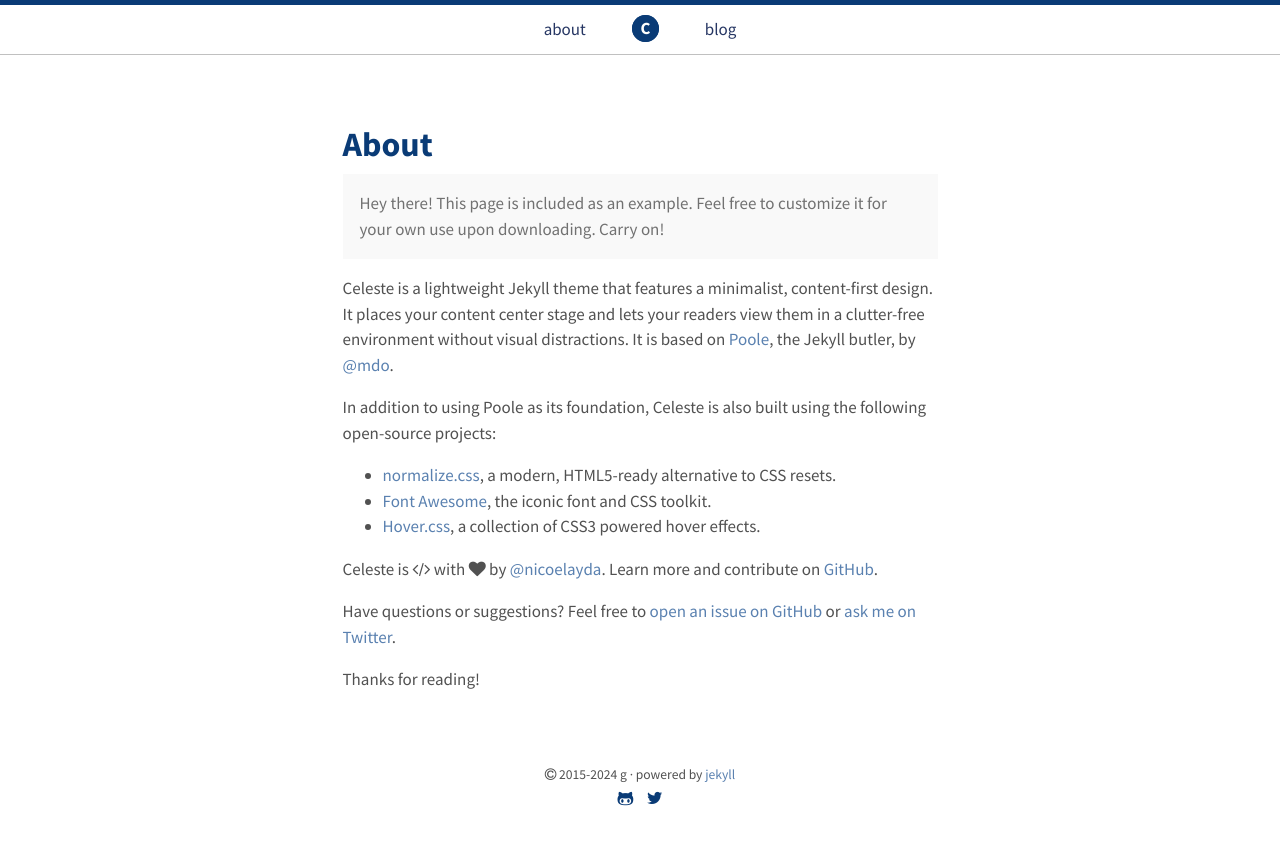
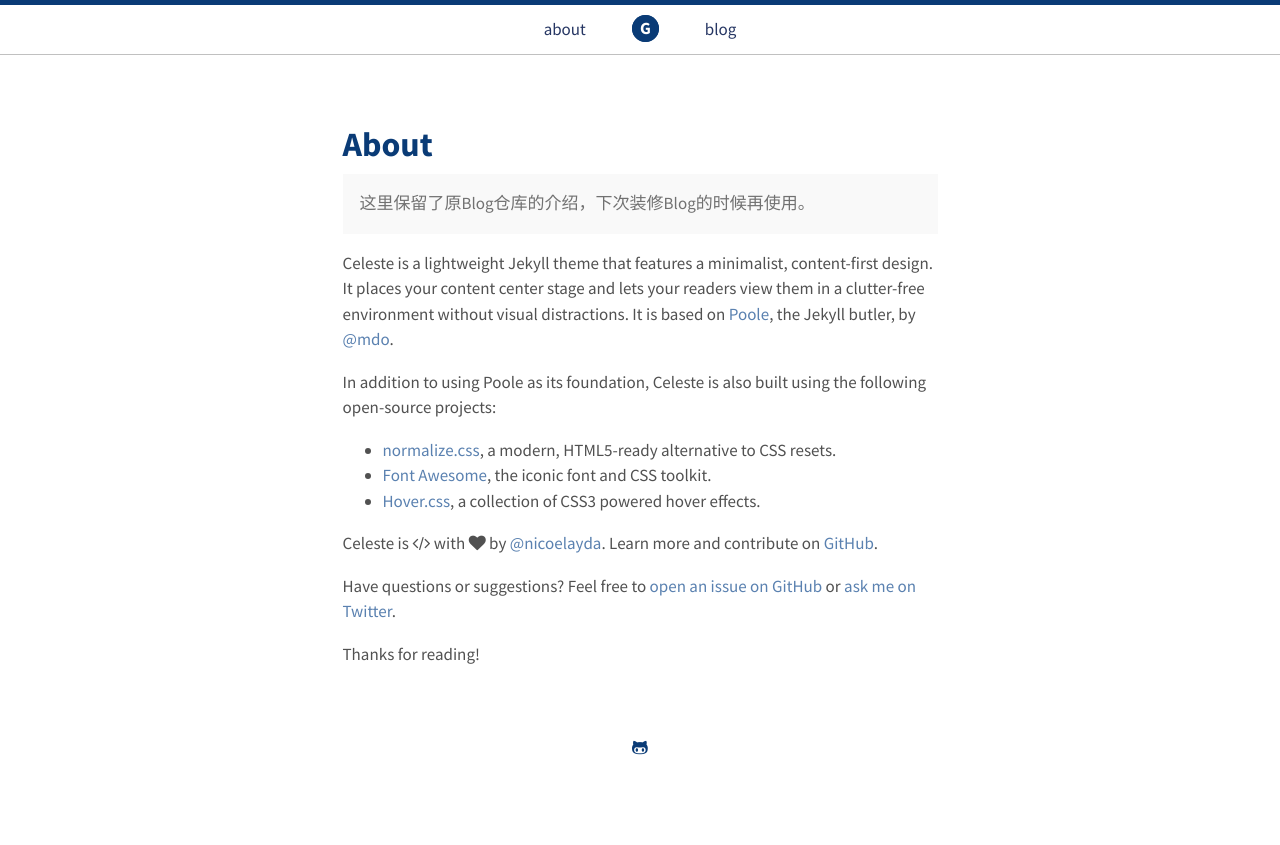
Before and after one commit to loredunk/G, a Jekyll site: the page built from about.md, in a window 1280 px wide. Shown: the top 845 px of the page. Built offline with Jekyll 4.4.1, drawn with Linux system fonts in a browser that asks for light colours.

Commit message:
修改首页，装修一下

```diff
--- a/_config.yml
+++ b/_config.yml
@@ -27,3 +27,4 @@
   - jekyll-coffeescript
   - jekyll-paginate
   - jekyll-gist
+  - jekyll-paginate
--- a/_layouts/default.html
+++ b/_layouts/default.html
@@ -11,7 +11,7 @@
     <nav class="nav-main">
       <ul>
         <li class="hvr-underline-reveal"><a href="{{ site.baseurl }}/about/">about</a></li>
-        <li class="logo"><a class="hvr-ripple-out" href="{{ site.baseurl }}/">C</a></li>
+        <li class="logo"><a class="hvr-ripple-out" href="{{ site.baseurl }}/">G</a></li>
         <li class="hvr-underline-reveal"><a href="{{ site.baseurl }}/blog/">blog</a></li>
       </ul>
     </nav>
@@ -22,13 +22,9 @@
       </main>
 
       <footer class="footer">
-        <small>
-            <span class="copyright"><i class="fa fa-copyright"></i> 2015-<time datetime="{{ site.time | date_to_xmlschema }}">{{ site.time | date: '%Y' }}</time> {{ site.author.name }}</span> &middot;
-            <span>Powered by <a href="http://jekyllrb.com/">Jekyll</a></span>
-        </small>
         <div class="ftr-links">
-          <a href="https://github.com/nicoelayda"><i class="fa fa-github-alt"></i></a>
-          <a href="https://twitter.com/nicoelayda"><i class="fa fa-twitter"></i></a>
+          <a href="https://github.com/loredunk"><i class="fa fa-github-alt"></i></a>
+          <!-- <a href="https://twitter.com/nicoelayda"><i class="fa fa-twitter"></i></a> -->
         </div>
       </footer>
     </div>
--- a/about.md
+++ b/about.md
@@ -4,7 +4,7 @@
 ---
 
 <p class="message">
-  Hey there! This page is included as an example. Feel free to customize it for your own use upon downloading. Carry on!
+这里保留了原Blog仓库的介绍，下次装修Blog的时候再使用。
 </p>
 
 Celeste is a lightweight Jekyll theme that features a minimalist, content-first design. It places your content center stage and lets your readers view them in a clutter-free environment without visual distractions. It is based on [Poole](https://github.com/poole/poole), the Jekyll butler, by [@mdo](https://twitter.com/mdo).
```
Also changed, not shown: index.html (+57 -6 lines).
